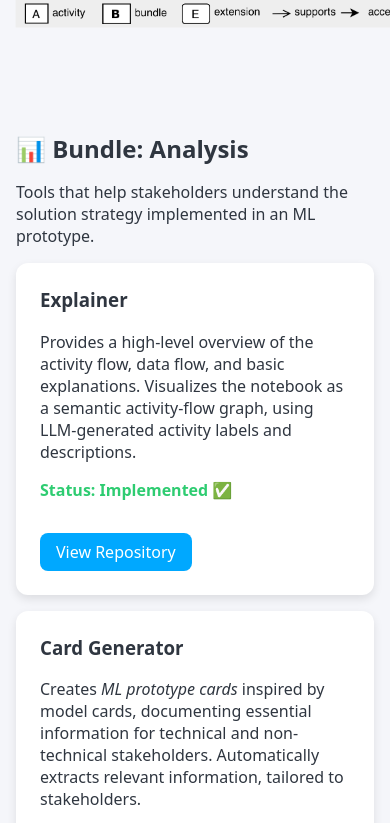
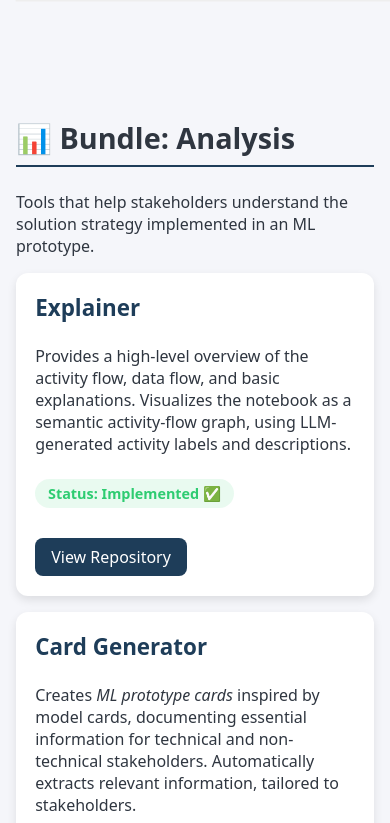
Before and after one commit to selincoban95/proto-ml.github.io, a plain HTML site: page index.html in a window 390 px wide. Shown: the part 1137-1960 px from the top of the page. Drawn offline with Linux system fonts and the light colour scheme.

Commit message:
Update style.css

```diff
--- a/style.css
+++ b/style.css
@@ -5,9 +5,10 @@ body {
   color: #2f3640;
 }
 
+/* Header Styles */
 header {
-  background-color: #1E3D59;  /* Dark blue color from the logo */
-  color: white;              /* White text for better contrast */
+  background-color: #1E3D59;
+  color: white;
   padding: 2rem;
   text-align: center;
   border-radius: 8px;
@@ -27,6 +28,7 @@ header p {
   font-size: 1.2rem;
 }
 
+/* Intro Section */
 .intro {
   max-width: 800px;
   margin: 2rem auto;
@@ -34,72 +36,7 @@ header p {
   padding: 0 1rem;
 }
 
-.bundle {
-  max-width: 1100px;
-  margin: 2rem auto;
-  padding: 1rem;
-}
-
-.bundle h2 {
-  margin-bottom: 0.5rem;
-}
-
-.tool-card {
-  background: white;
-  padding: 1.5rem;
-  border-radius: 12px;
-  box-shadow: 0 4px 10px rgba(0,0,0,0.1);
-  margin: 1rem 0;
-  transition: transform 0.2s ease;
-}
-
-.tool-card:hover {
-  transform: translateY(-5px);
-}
-
-.tool-card h3 {
-  margin-top: 0;
-}
-
-.tool-card a {
-  display: inline-block;
-  margin-top: 1rem;
-  padding: 0.5rem 1rem;
-  background: #00a8ff;
-  color: white;
-  text-decoration: none;
-  border-radius: 8px;
-}
-
-.tool-card a:hover {
-  background: #0097e6;
-}
-
-/* Status labels */
-.status {
-  font-weight: bold;
-  margin-top: 0.5rem;
-}
-
-.status.implemented {
-  color: #2ecc71;
-}
-
-.status.development {
-  color: #f39c12;
-}
-
-.status.design {
-  color: #e74c3c;
-}
-
-footer {
-  text-align: center;
-  padding: 1rem;
-  background: #dcdde1;
-  margin-top: 2rem;
-}
-
+/* IDE Overview Section */
 .ide-overview {
   text-align: center;
   margin: 2rem 0;
@@ -117,3 +54,104 @@ footer {
   box-shadow: none;
   border-radius: 0;
 }
+
+/* Bundle Sections */
+.bundle {
+  max-width: 1100px;
+  margin: 2rem auto;
+  padding: 1rem;
+}
+
+.bundle h2 {
+  font-size: 1.8rem;
+  margin: 2rem 0 1.5rem;
+  padding-bottom: 0.5rem;
+  border-bottom: 2px solid #1E3D59;
+}
+
+/* Tool Cards */
+.tool-card {
+  background: white;
+  padding: 1.5rem;
+  border-radius: 12px;
+  box-shadow: 0 4px 10px rgba(0,0,0,0.1);
+  margin: 1rem 0;
+  transition: transform 0.3s ease, box-shadow 0.3s ease;
+}
+
+.tool-card:hover {
+  transform: translateY(-5px);
+  box-shadow: 0 6px 15px rgba(0,0,0,0.15);
+}
+
+.tool-card h3 {
+  margin-top: 0;
+  color: #1E3D59;
+  font-size: 1.4rem;
+}
+
+.tool-card a {
+  display: inline-block;
+  margin-top: 1rem;
+  padding: 0.5rem 1rem;
+  background: #1E3D59;
+  color: white;
+  text-decoration: none;
+  border-radius: 8px;
+  transition: all 0.2s ease;
+  font-weight: 500;
+}
+
+.tool-card a:hover {
+  background: #2b5683;
+  transform: scale(1.05);
+}
+
+/* Status Labels */
+.status {
+  display: inline-block;
+  padding: 0.3rem 0.8rem;
+  border-radius: 15px;
+  font-size: 0.9rem;
+  font-weight: bold;
+  margin-top: 0.5rem;
+}
+
+.status.implemented {
+  color: #2ecc71;
+  background: rgba(46, 204, 113, 0.1);
+}
+
+.status.development {
+  color: #f39c12;
+  background: rgba(243, 156, 18, 0.1);
+}
+
+.status.design {
+  color: #e74c3c;
+  background: rgba(231, 76, 60, 0.1);
+}
+
+/* Footer */
+footer {
+  text-align: center;
+  padding: 1rem;
+  background: #dcdde1;
+  margin-top: 2rem;
+}
+
+/* Responsive Design */
+@media (max-width: 768px) {
+  header {
+    margin: 10px;
+    padding: 1.5rem;
+  }
+
+  .bundle {
+    padding: 1rem;
+  }
+
+  .tool-card {
+    padding: 1.2rem;
+  }
+}
```
